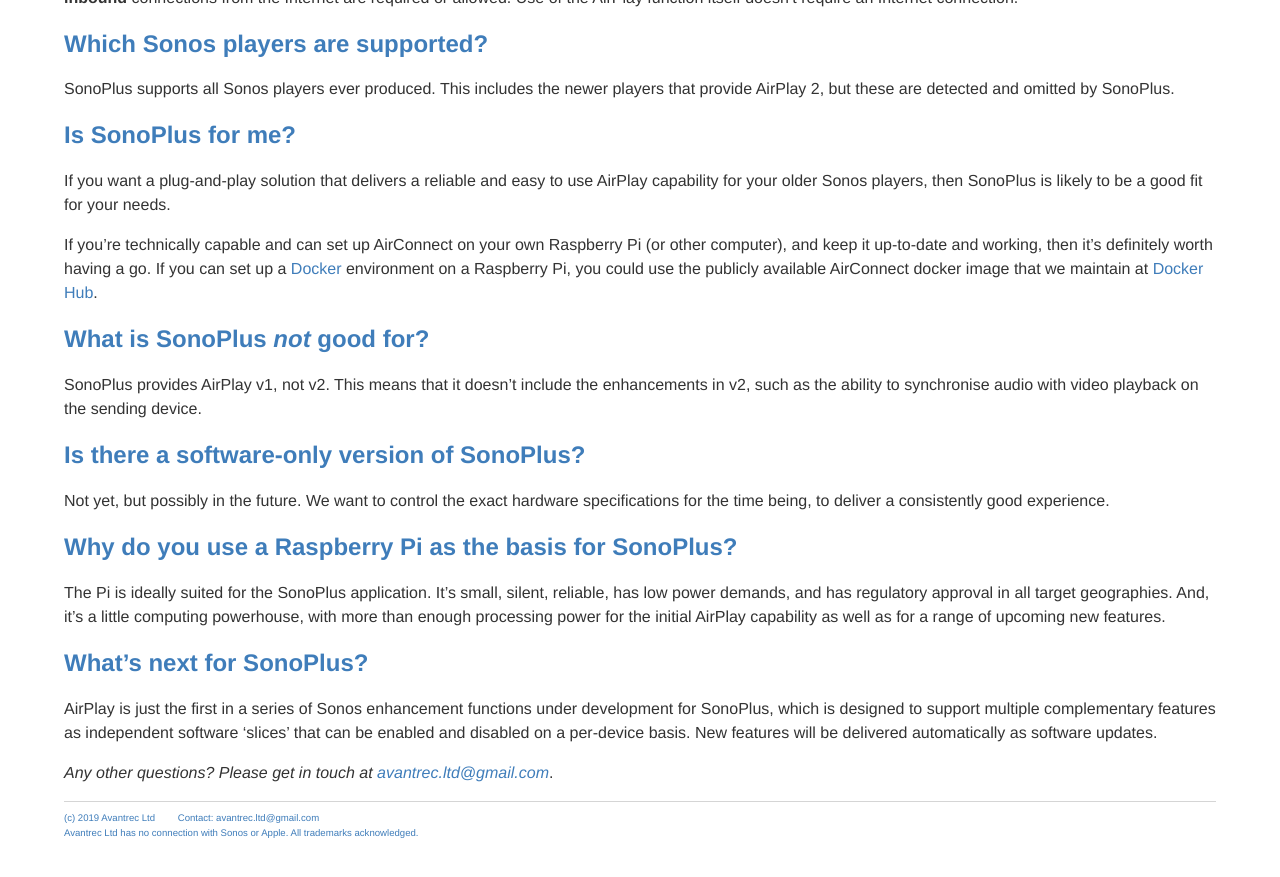
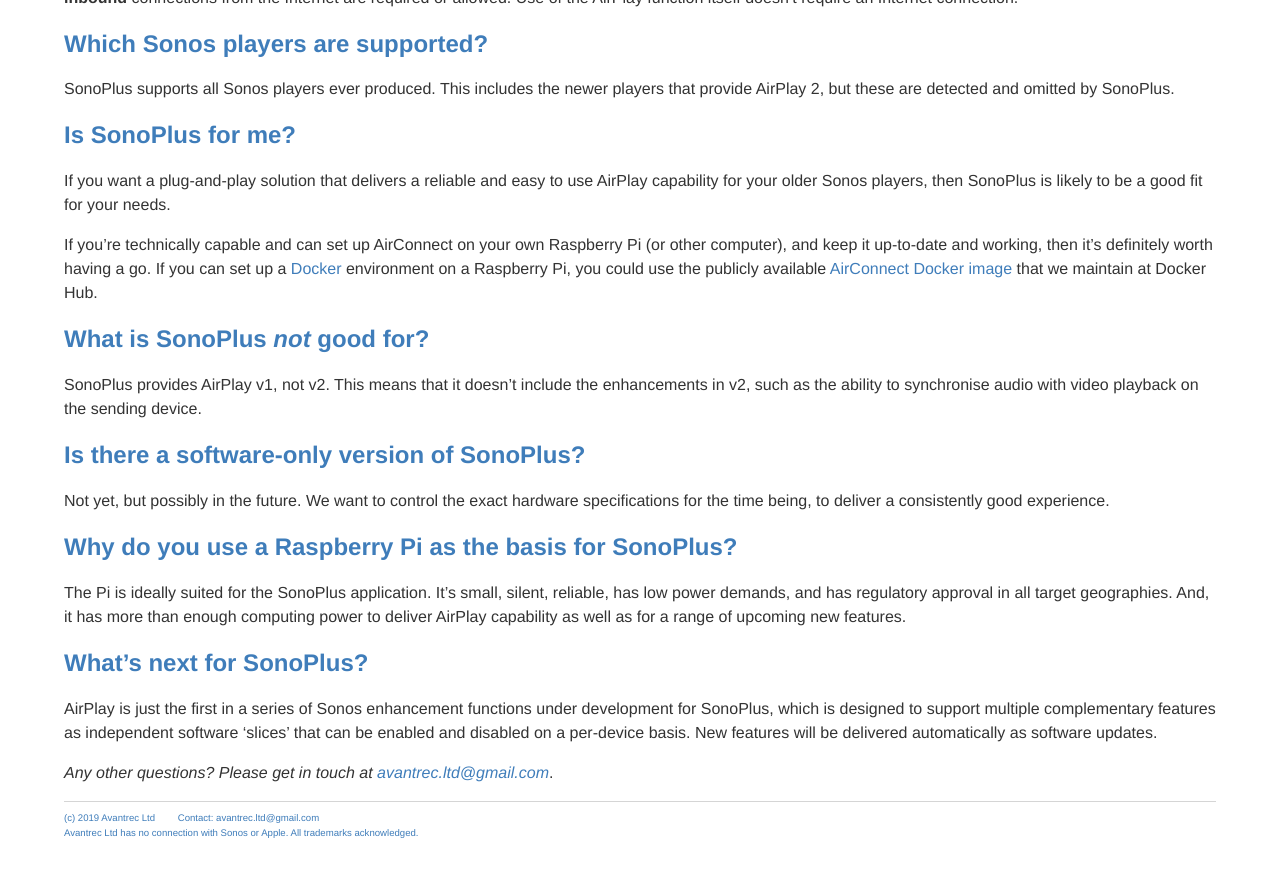
Before and after one commit to avantrec/avantrec.github.io, a Jekyll site: the page built from sonoplus/faq.md, in a window 1280 px wide and 900 px high, scrolled down 2822 px. Shown: the top 877 px of the window. Built offline with Jekyll 4.4.1, drawn with Linux system fonts in a browser that asks for light colours; some of the changed text lies outside the part shown.

Commit message:
Minor edits

```diff
--- a/sonoplus/faq.md
+++ b/sonoplus/faq.md
@@ -70,7 +70,7 @@
 
 If you want a plug-and-play solution that delivers a reliable and easy to use AirPlay capability for your older Sonos players, then SonoPlus is likely to be a good fit for your needs.
 
-If you're technically capable and can set up AirConnect on your own Raspberry Pi (or other computer), and keep it up-to-date and working, then it's definitely worth having a go. If you can set up a [Docker](https://blog.docker.com/2019/03/happy-pi-day-docker-raspberry-pi/) environment on a Raspberry Pi, you could use the publicly available AirConnect docker image that we maintain at [Docker Hub](https://hub.docker.com/r/psychlist/docker-airconnect-arm).
+If you're technically capable and can set up AirConnect on your own Raspberry Pi (or other computer), and keep it up-to-date and working, then it's definitely worth having a go. If you can set up a [Docker](https://blog.docker.com/2019/03/happy-pi-day-docker-raspberry-pi/) environment on a Raspberry Pi, you could use the publicly available [AirConnect Docker image](https://hub.docker.com/r/psychlist/docker-airconnect-arm) that we maintain at Docker Hub.
 
 ## What is SonoPlus *not* good for?
 
@@ -82,7 +82,7 @@
 
 ## Why do you use a Raspberry Pi as the basis for SonoPlus?
 
-The Pi is ideally suited for the SonoPlus application. It's small, silent, reliable, has low power demands, and has regulatory approval in all target geographies. And, it's a little computing  powerhouse, with more than enough processing power for the initial AirPlay capability as well as for a range of upcoming new features.
+The Pi is ideally suited for the SonoPlus application. It's small, silent, reliable, has low power demands, and has regulatory approval in all target geographies. And, it has more than enough computing power to deliver AirPlay capability as well as for a range of upcoming new features.
 
 ## What's next for SonoPlus?
 
```
Also changed, not shown: other parts of sonoplus/faq.md (+1 -1 lines).
